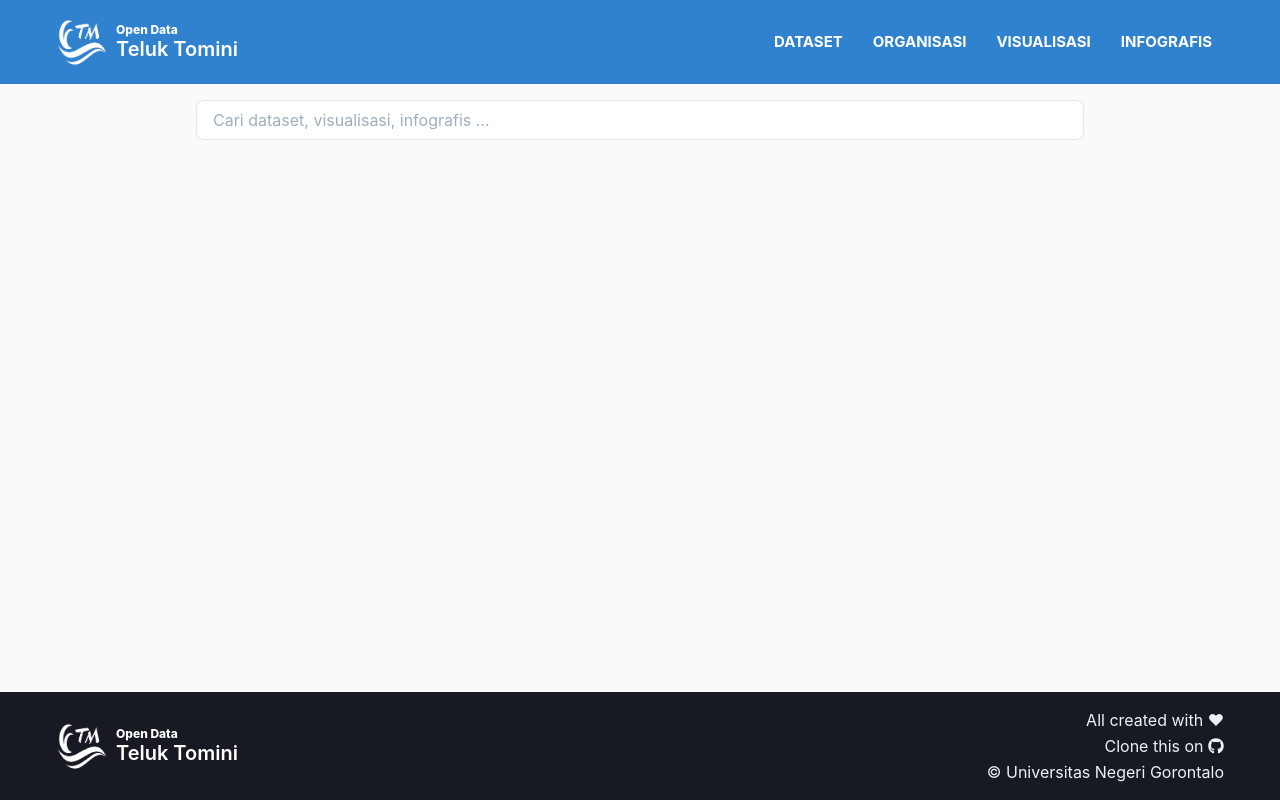
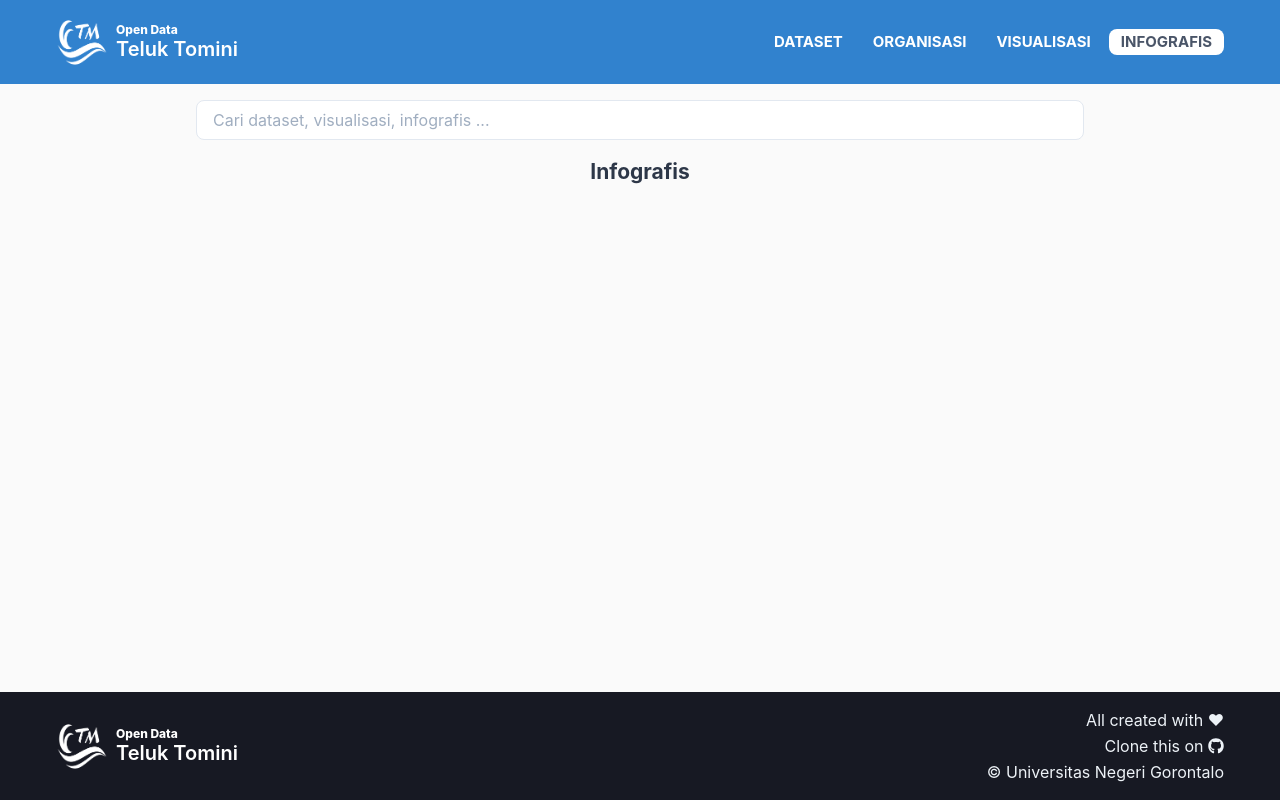
Before and after one commit to erthru/open-data-teluk-tomini-web, a React (Create React App) app: page /infographics in a window 1280 px wide. Built offline with nearby package versions, Linux system fonts and the light colour scheme; no server answers.

Commit message:
prepare for infographics

```diff
--- /dev/null
+++ b/src/containers/infographics/index.tsx
@@ -0,0 +1,30 @@
+import { Box, Flex } from "@chakra-ui/layout";
+import { useEffect } from "react";
+import { Helmet } from "react-helmet";
+import { useDispatch } from "react-redux";
+import CSectionTitle from "../../components/common/section-title";
+import { setNavigationKey } from "../../data/store/navigation/actions";
+import { NavigationKey } from "../../data/store/navigation/types";
+import { TITLE } from "../../helpers/environments";
+
+const XInfographics = () => {
+    const dispatch = useDispatch();
+
+    useEffect(() => {
+        dispatch(setNavigationKey(NavigationKey.infographics));
+    }, []);
+
+    return (
+        <Box>
+            <Helmet>
+                <title>{`Infografis | ${TITLE}`}</title>
+            </Helmet>
+
+            <Flex w="full" justifyContent="center" pb="16px">
+                <CSectionTitle title="Infografis" />
+            </Flex>
+        </Box>
+    );
+};
+
+export default XInfographics;
--- a/src/layout/index.tsx
+++ b/src/layout/index.tsx
@@ -5,6 +5,7 @@ import CHeader from "../components/header";
 import XDatasetBySlug from "../containers/dataset-by-slug";
 import XDatasets from "../containers/datasets";
 import XHome from "../containers/home";
+import XInfographics from "../containers/infographics";
 import XOrganizationBySlug from "../containers/organization-by-slug";
 import XOrganizations from "../containers/organizations";
 import XVisualizationBySlug from "../containers/visualization-by-slug";
@@ -26,6 +27,7 @@ const Layout = () => (
                         <Route exact path="/organization/:slug" component={XOrganizationBySlug} />
                         <Route exact path="/visualizations" component={XVisualizations} />
                         <Route exact path="/visualization/:slug" component={XVisualizationBySlug} />
+                        <Route exact path="/infographics" component={XInfographics} />
                     </Switch>
                 </Container>
             </Flex>
```
